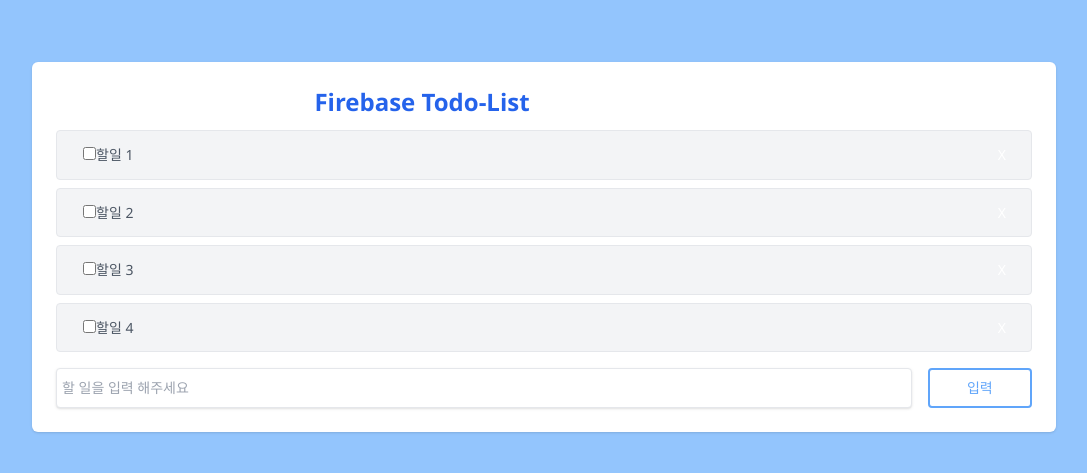
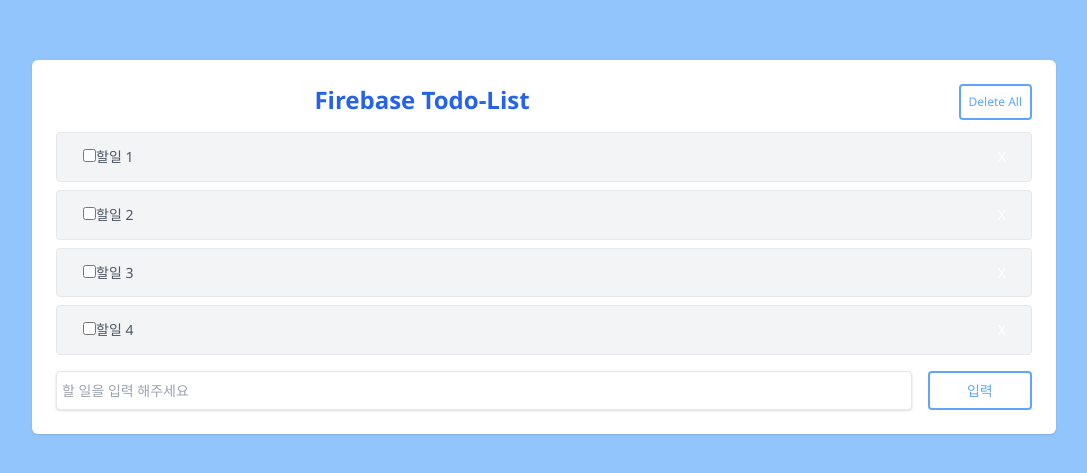
Before and after one commit to gyeongisung/fb-todo, a React (Create React App) app: page / in a window 1280 px wide. Shown: the part 153-626 px from the top of the page, without its empty margins (96-1183 px from the left). Built offline with nearby package versions, Linux system fonts and the light colour scheme; the HTML template or start-up script is replaced by a standard one.

Commit message:
feat: 목록 전체 삭제 기능 추가

```diff
--- a/src/App.js
+++ b/src/App.js
@@ -13,14 +13,23 @@
     { id: 4, title: "할일 4", completed: false },
   ]);
 
+  const handleRemoveClick = () => {
+    setTododata([]);
+  };
+
   return (
     <div className="flex items-center justify-center w-screen h-screen bg-blue-300">
       <div className="w-4/5 p-6 bg-white rounded-[6px] shadow">
-        <div>
         <div className="flex justify-between mb-3">
           <h1 className="text-center w-3/4 text-2xl text-blue-600 font-semibold">
             Firebase Todo-List
           </h1>
+          <button
+            className="p-2 text-blue-400 border-2 border-blue-400 rounded hover:text-white hover:bg-blue-400 text-[12px]"
+            onClick={handleRemoveClick}
+          >
+            Delete All
+          </button>
         </div>
         {/* 할일 목록 */}
         <List todoData={todoData} setTododata={setTododata} />
@@ -28,7 +37,6 @@
         <Form todoData={todoData} setTododata={setTododata} />
       </div>
     </div>
-    </div>
   );
 }
 
```
Lines whose indentation alone changed are shown as unchanged.
